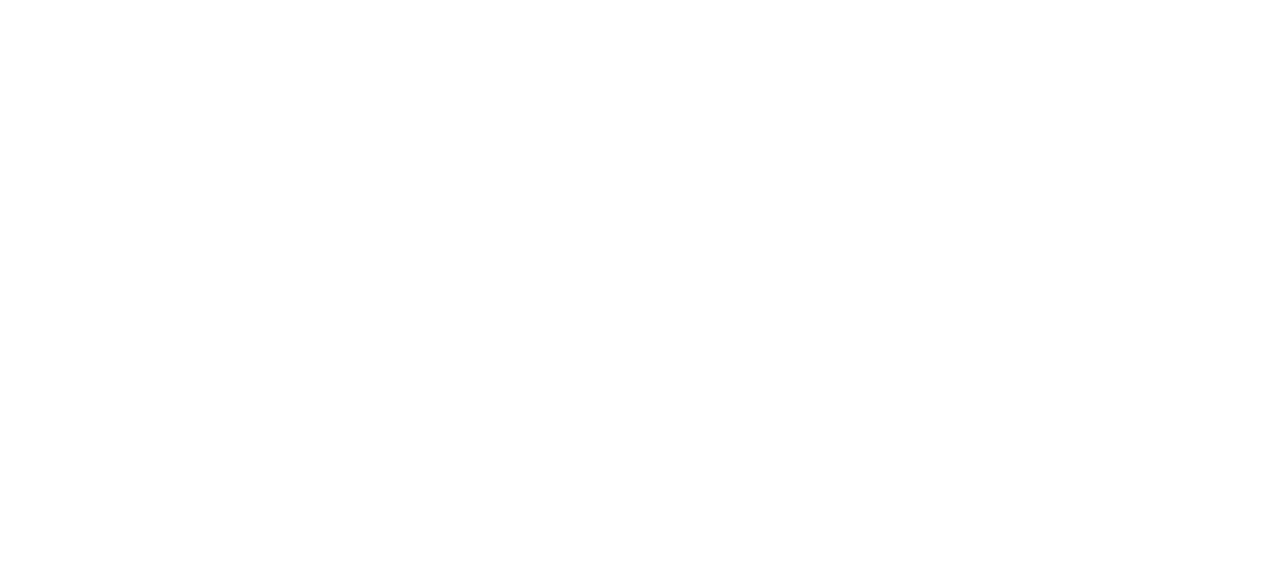
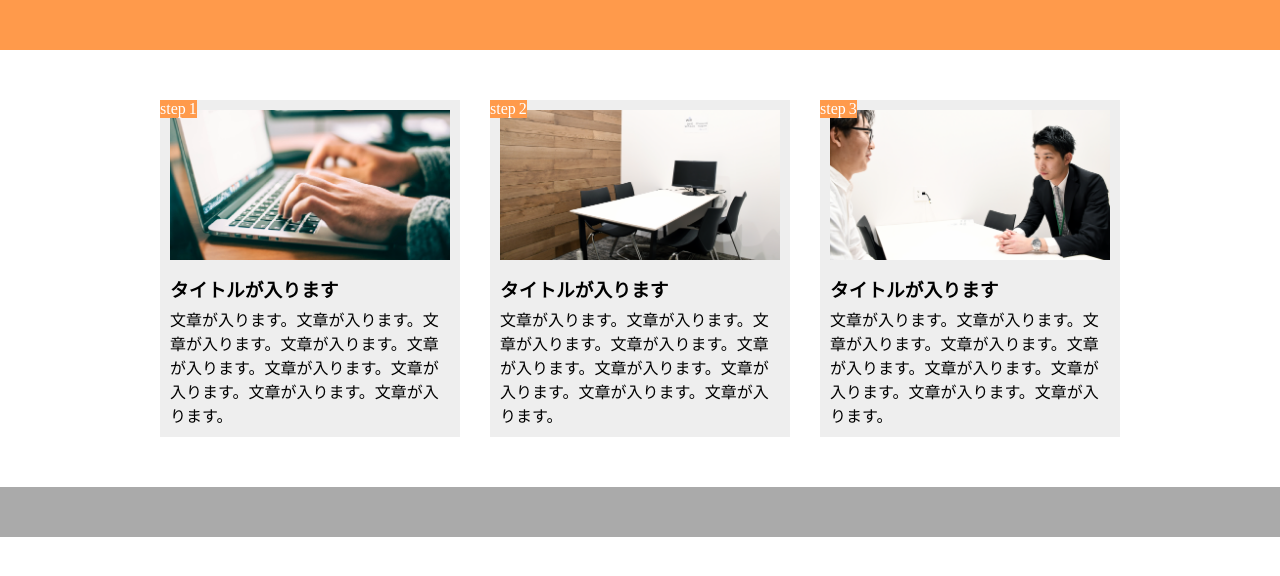
Before and after one commit to Mizoguchi-Yuhei/DMM-1-9, a plain HTML site: page index.html in a window 1280 px wide. Drawn offline with Linux system fonts and the light colour scheme.

Commit message:
[Finish] 1-9

```diff
--- a/index.html
+++ b/index.html
@@ -7,5 +7,36 @@
     <title>1-9演習</title>
   </head>
 
-  <body></body>
+  <body>
+    <header></header>
+
+    <main>
+      <div class="container">
+        <div class="title">step<span>1</span></div>
+        <div class="img1"></div>
+        <h3>タイトルが入ります</h3>
+        <p>
+          文章が入ります。文章が入ります。文章が入ります。文章が入ります。文章が入ります。文章が入ります。文章が入ります。文章が入ります。文章が入ります。
+        </p>
+      </div>
+      <div class="container">
+        <div class="title">step<span>2</span></div>
+        <div class="img2"></div>
+        <h3>タイトルが入ります</h3>
+        <p>
+          文章が入ります。文章が入ります。文章が入ります。文章が入ります。文章が入ります。文章が入ります。文章が入ります。文章が入ります。文章が入ります。
+        </p>
+      </div>
+      <div class="container">
+        <div class="title">step<span>3</span></div>
+        <div class="img3"></div>
+        <h3>タイトルが入ります</h3>
+        <p>
+          文章が入ります。文章が入ります。文章が入ります。文章が入ります。文章が入ります。文章が入ります。文章が入ります。文章が入ります。文章が入ります。
+        </p>
+      </div>
+    </main>
+
+    <footer></footer>
+  </body>
 </html>
--- a/style.css
+++ b/style.css
@@ -3,3 +3,72 @@
   padding: 0;
   box-sizing: border-box;
 }
+
+header {
+  width: 100%;
+  height: 50px;
+}
+
+header,
+.title {
+  background-color: #ff9a4b;
+  color: #fff;
+}
+
+main {
+  display: flex;
+  justify-content: center;
+}
+
+.container {
+  width: 300px;
+  margin: 50px 30px 50px 0;
+  padding: 10px;
+  background-color: #eeeeee;
+  position: relative;
+}
+
+.container:last-child {
+  margin-right: 0;
+}
+
+.title {
+  position: absolute;
+  top: 0;
+  left: 0;
+  padding: auto;
+}
+
+.img1,
+.img2,
+.img3 {
+  height: 150px;
+  background-position: bottom;
+  background-size: cover;
+}
+
+.img1 {
+  background-image: url(img/flow01.png);
+}
+
+.img2 {
+  background-image: url(img/flow02.png);
+}
+
+.img3 {
+  background-image: url(img/flow03.png);
+}
+
+h3 {
+  margin: 15px 0 5px 0;
+}
+
+span {
+  margin-left: 3px;
+}
+
+footer {
+  width: 100%;
+  height: 50px;
+  background-color: #aaaaaa;
+}
```
